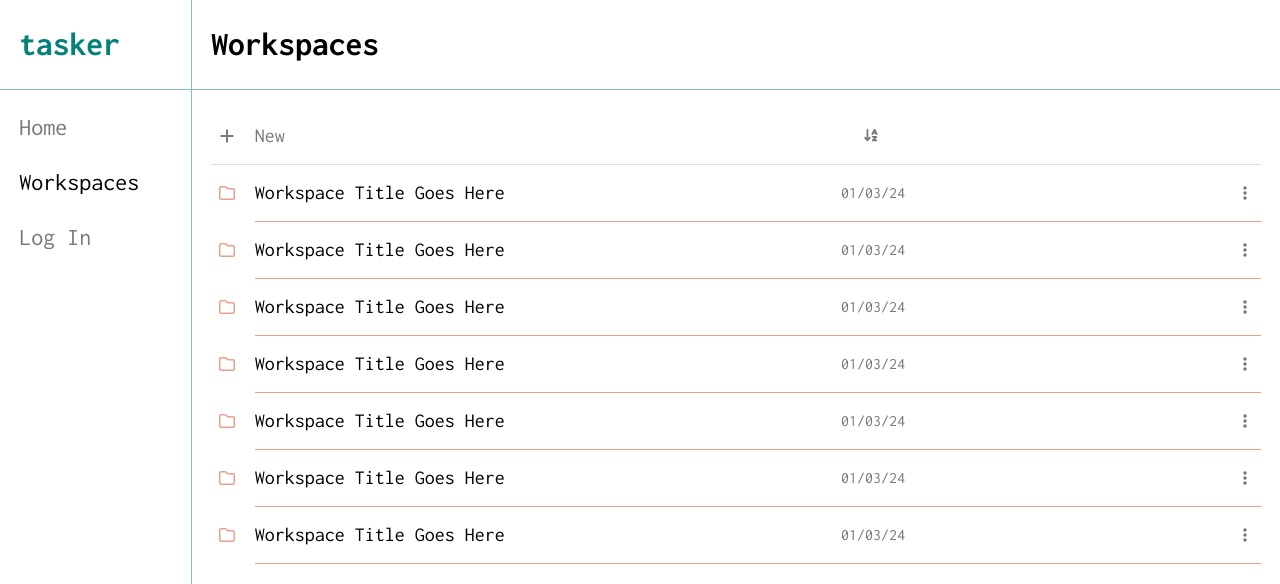
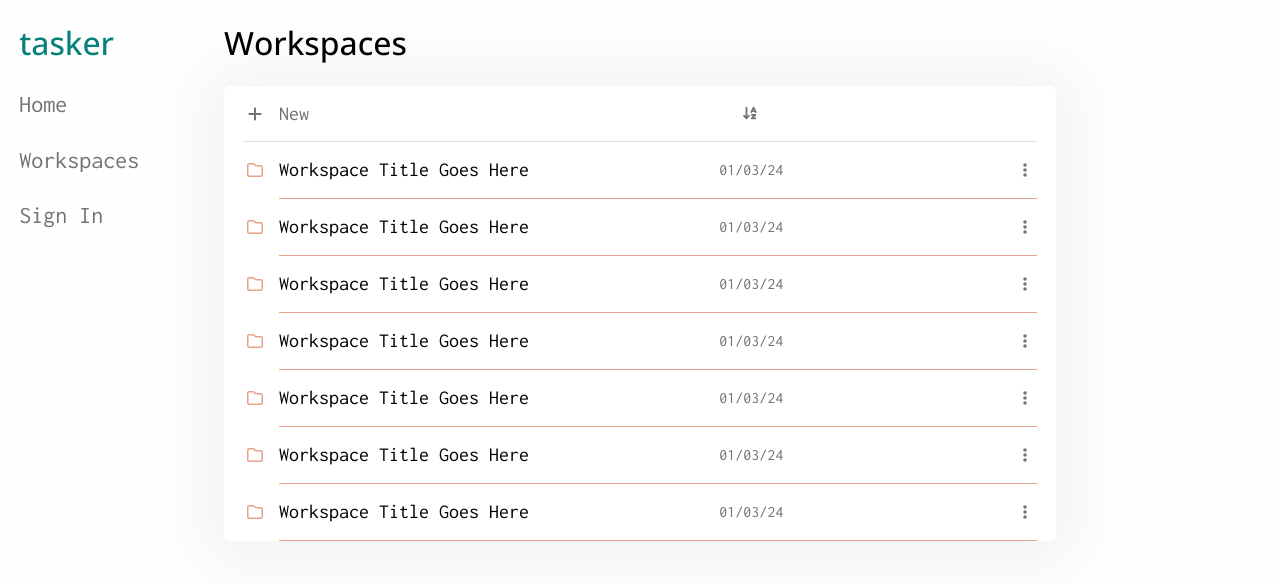
Before and after one commit to timgoalen/tasker, a Next.js app: page /workspaces in a window 1280 px wide. Shown: the top 584 px of the page. Built offline with nearby package versions, Linux system fonts and the light colour scheme.

Commit message:
feat: implement static sign in form UI

```diff
--- a/app/layout.tsx
+++ b/app/layout.tsx
@@ -1,6 +1,7 @@
 import type { Metadata } from "next";
+
+import "./styles/globals.css";
 import { inconsolata } from "./ui/fonts";
-import "./ui/globals.css";
 import Dashboard from "./ui/dashboard/Dashboard";
 
 export const metadata: Metadata = {
--- a/app/login/page.tsx
+++ /dev/null
@@ -1,5 +0,0 @@
-import Header from "../ui/Header";
-
-export default function Page() {
-  return <Header title="Log In" />;
-}
--- a/app/page.tsx
+++ b/app/page.tsx
@@ -1,4 +1,4 @@
-import styles from "@/app/ui/home.module.css";
+import styles from "@/app/styles/App.module.css";
 import Link from "next/link";
 
 import Workspace from "./ui/workspace/Workspace";
@@ -7,7 +7,13 @@ import Header from "./ui/Header";
 export default function Home() {
   return (
     <>
-      <Header title="Workspace 1"/>
+      <Header title="Workspace 1" />
+
+      <div className={styles.container}>
+        <section className={styles.content}>
+          - do this thing task
+        </section>
+      </div>
     </>
   );
 }
--- /dev/null
+++ b/app/signin/page.tsx
@@ -0,0 +1,12 @@
+import Header from "../ui/Header";
+import SignInForm from "../ui/signin/SignInForm";
+
+export default function Page() {
+  return (
+    <>
+      <Header title="Sign In" />
+
+      <SignInForm />
+    </>
+  );
+}
--- /dev/null
+++ b/app/styles/App.module.css
@@ -0,0 +1,13 @@
+.container {
+  width: 65%;
+  margin: auto;
+}
+
+.content {
+  padding: 1.2rem;
+  box-shadow: var(--page-box-shadow);
+  min-height: 88vh;
+  min-height: 88dvh;
+  border-radius: 6px;
+  background-color: var(--white);
+}
--- /dev/null
+++ b/app/styles/SignInForm.module.css
@@ -0,0 +1,80 @@
+.container {
+  height: 75vh;
+  height: 75dvh;
+  display: grid;
+  place-items: center;
+}
+
+.form {
+  display: flex;
+  flex-direction: column;
+  width: 320px;
+  padding: 0 1.2rem;
+  box-shadow: var(--page-box-shadow);
+  border-radius: 6px;
+  padding: 1rem 2rem;
+  background-color: var(--white);
+}
+
+.form label {
+  color: var(--grey);
+  font-size: 1.2rem;
+}
+
+.form p {
+  color: var(--grey);
+  font-size: 0.9rem;
+}
+
+.form p:first-of-type {
+  margin-top: 0.5rem;
+}
+
+.form input {
+  border-radius: 4px;
+  border: 1px solid var(--primary-colour-light);
+  margin: 0.5rem 0;
+  height: 2rem;
+  padding: 0.4rem;
+}
+
+.form button {
+  border-radius: 24px;
+  border: 1px solid var(--secondary-colour-light);
+  margin: 1rem 0;
+  height: 2.2rem;
+  font-weight: 500;
+  font-size: 1.2rem;
+}
+
+.spacerContainer {
+  display: grid;
+  grid-template-columns: 43% 14% 43%;
+  margin-top: 0.5rem;
+  align-items: center;
+}
+
+.spacerContainer p {
+  text-align: center;
+  color: var(--grey-light);
+}
+
+.spacer {
+  border-bottom: 1px solid #5555554a;
+}
+
+.socialBtn {
+  position: relative;
+}
+
+.icon {
+  position: absolute;
+  width: 1rem;
+  left: 8px;
+  top: 8px;
+  color: var(--secondary-colour-light);
+}
+
+.highlighted {
+    color: var(--primary-colour);
+}
--- a/app/ui/globals.css
+++ b/app/styles/globals.css
@@ -3,33 +3,40 @@
 @tailwind utilities;
 
 :root {
+  --background-colour: #fefefe;
   --primary-colour: #048178;
   --primary-colour-light: #04817880;
-  --secondary-colour: #D0451B;
-  --secondary-colour-light: #D0451B80;
-  --grey: #787878;
+  --secondary-colour: #d0451b;
+  --secondary-colour-light: #d0451b80;
+  --grey: #727272;
+  --grey-light: #555555;
   --black: #000;
+  --white: #fff;
+  --page-box-shadow: 0px 4px 66px 19px rgba(0,0,0,0.05);
+}
+
+body {
+  background-color: var(--background-colour);
 }
 
 .site-title {
-  font-size: 2.1rem;
-  font-weight: bold;
+  font-size: 2rem;
+  font-weight: 500;
   color: var(--primary-colour);
-  border-bottom: 1px solid var(--primary-colour-light);
-  padding: 1.2rem;
+  padding: 1.2rem 0 0 1.2rem;
 }
 
 .page-title {
-  font-size: 2.1rem;
-  font-weight: bold;
+  font-size: 2rem;
+  font-weight: 500;
   padding: 1.2rem;
+  color: var(--black);
 }
 
 .dashboard-container {
   height: 100vh;
   height: 100dvh;
   width: 15%;
-  border-right: 1px solid var(--primary-colour-light);
   position: fixed;
 }
 
@@ -44,25 +51,27 @@
 }
 
 header {
-  width: 85%;
+  width: 84%;
   margin-left: auto;
-  border-bottom: 1px solid var(--primary-colour-light);
 }
 
 .header-left {
-  font-size: 2.1rem;
+  font-size: 2rem;
 }
 
 .header-right {
 }
 
 .page-container {
-  width: 85%;
-  margin-left: auto;
+  width: 65%;
+  margin: auto;
 }
 
 .page-content {
-  padding: 1.2rem;
+  padding: 0 1.2rem;
+  box-shadow: var(--page-box-shadow);
+  border-radius: 6px;
+  background-color: var(--white);
 }
 
 /* UTILS */
--- a/app/ui/Header.tsx
+++ b/app/ui/Header.tsx
@@ -1,7 +1,13 @@
+import { openSans } from "@/app/ui/fonts";
+
 export default function Header({ title }) {
   return (
     <header>
-      <div className="header-left page-title">{title}</div>
+      <div
+        className={`${openSans.className} antialiased header-left page-title`}
+      >
+        {title}
+      </div>
       <div className="header-right"></div>
     </header>
   );
--- a/app/ui/dashboard/Dashboard.tsx
+++ b/app/ui/dashboard/Dashboard.tsx
@@ -1,9 +1,11 @@
+import { openSans } from "@/app/ui/fonts";
+
 import SideNav from "./SideNav";
 
 export default function Dashboard() {
   return (
     <section className="dashboard-container">
-      <div className="site-title">tasker</div>
+      <div className={`${openSans.className} antialiased site-title`}>tasker</div>
       <SideNav />
     </section>
   );
--- a/app/ui/dashboard/SideNav.tsx
+++ b/app/ui/dashboard/SideNav.tsx
@@ -12,30 +12,33 @@ export default function SideNav() {
     <div className="side-nav">
       <Link
         href="/"
-        className={clsx(
-          "grey-text nav-link",
-          pathname === "/" ? "black-text nav-link" : "nav-link"
-        )}
+        // className={clsx(
+        //   "grey-text nav-link",
+        //   pathname === "/" ? "black-text nav-link" : "nav-link"
+        // )}
+        className="grey-text nav-link"
       >
         Home
       </Link>
       <Link
         href="/workspaces"
-        className={clsx(
-          "grey-text nav-link",
-          pathname === "/workspaces" ? "black-text nav-link" : "nav-link"
-        )}
+        // className={clsx(
+        //   "grey-text nav-link",
+        //   pathname === "/workspaces" ? "black-text nav-link" : "nav-link"
+        // )}
+        className="grey-text nav-link"
       >
         Workspaces
       </Link>
       <Link
-        href="/login"
-        className={clsx(
-          "grey-text nav-link",
-          pathname === "/login" ? "black-text nav-link" : "nav-link"
-        )}
+        href="/signin"
+        // className={clsx(
+        //   "grey-text nav-link",
+        //   pathname === "/login" ? "black-text nav-link" : "nav-link"
+        // )}
+        className="grey-text nav-link"
       >
-        Log In
+        Sign In
       </Link>
     </div>
   );
--- a/app/ui/fonts.ts
+++ b/app/ui/fonts.ts
@@ -1,3 +1,4 @@
-import { Inconsolata } from 'next/font/google';
+import { Inconsolata, Open_Sans } from 'next/font/google';
 
 export const inconsolata = Inconsolata({ subsets: ['latin'] });
+export const openSans = Open_Sans({ subsets: ['latin'] });
--- /dev/null
+++ b/app/ui/signin/SignInForm.tsx
@@ -0,0 +1,35 @@
+import { faGoogle } from "@fortawesome/free-brands-svg-icons";
+import { FontAwesomeIcon } from "@fortawesome/react-fontawesome";
+
+import styles from "@/app/styles/SignInForm.module.css";
+
+export default function SignInForm() {
+  return (
+    <section className={styles.container}>
+      <form className={styles.form}>
+        <label>Email</label>
+        <input type="email"></input>
+
+        <label>Password</label>
+        <input type="password"></input>
+
+        <p>Forgot your password?</p>
+
+        <button>Sign In</button>
+
+        <p>Need an account? <span className={styles.highlighted}>Sign up</span></p>
+
+        <div className={styles.spacerContainer}>
+          <span className={styles.spacer}></span>
+          <p> or </p>
+          <span className={styles.spacer}></span>
+        </div>
+
+        <button className={styles.socialBtn}>
+          <FontAwesomeIcon icon={faGoogle} className={styles.icon}/>
+          Sign In with Google
+        </button>
+      </form>
+    </section>
+  );
+}
```
